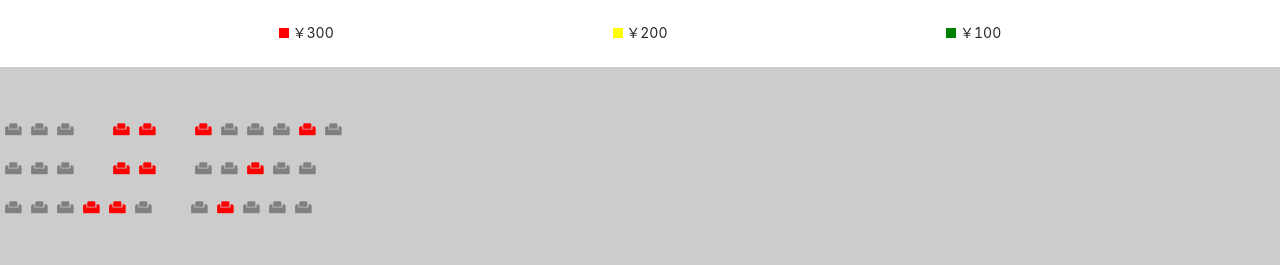
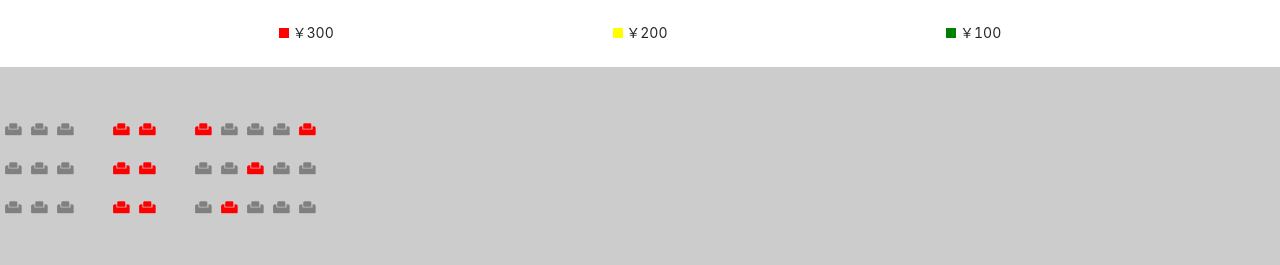
Before and after one commit to Cui0224/simpleapp, a React (Create React App) app in the folder simpleapp/: page /pay in a window 1280 px wide. Shown: the top 265 px of the page. Built offline with nearby package versions, Linux system fonts and the light colour scheme.

Commit message:
接口测试

```diff
--- a/simpleapp/src/view/Home/Index.js
+++ b/simpleapp/src/view/Home/Index.js
@@ -6,6 +6,22 @@ import Swiper from "../../component/wyb/Swiper";
 import Typelist from "../../component/wyb/Tpyelist";
 import HomeTop from "../../component/ccy/homeTop";
 export default class Index extends Component {
+  componentDidMount() {
+    fetch("http://118.190.201.38:8080/juooo/getDetailsById", {
+      params: { id: 1 },
+      headers: {
+        "content-type": "application/json;charset=UTF-8",
+        date: "Wed, 29 Jul 2020 06:49:05 GMT",
+        "transfer-encoding": "chunked",
+      },
+    })
+      .then((res) => {
+        return res.json();
+      })
+      .then((res) => {
+        console.log(res);
+      });
+  }
   render() {
     return (
       <>
--- a/simpleapp/src/view/Pay.js
+++ b/simpleapp/src/view/Pay.js
@@ -12,9 +12,9 @@ export default class pay extends Component {
         {
           price: 300,
           seat: [
-            [1, 1, 1, -1, 0, 0, -1, 0, 1, 1, 1, 0, 1],
+            [1, 1, 1, -1, 0, 0, -1, 0, 1, 1, 1, 0],
             [1, 1, 1, -1, 0, 0, -1, 1, 1, 0, 1, 1],
-            [1, 1, 1, 0, 0, 1, -1, 1, 0, 1, 1, 1],
+            [1, 1, 1, -1, 0, 0, -1, 1, 0, 1, 1, 1],
           ],
         },
         {
```
